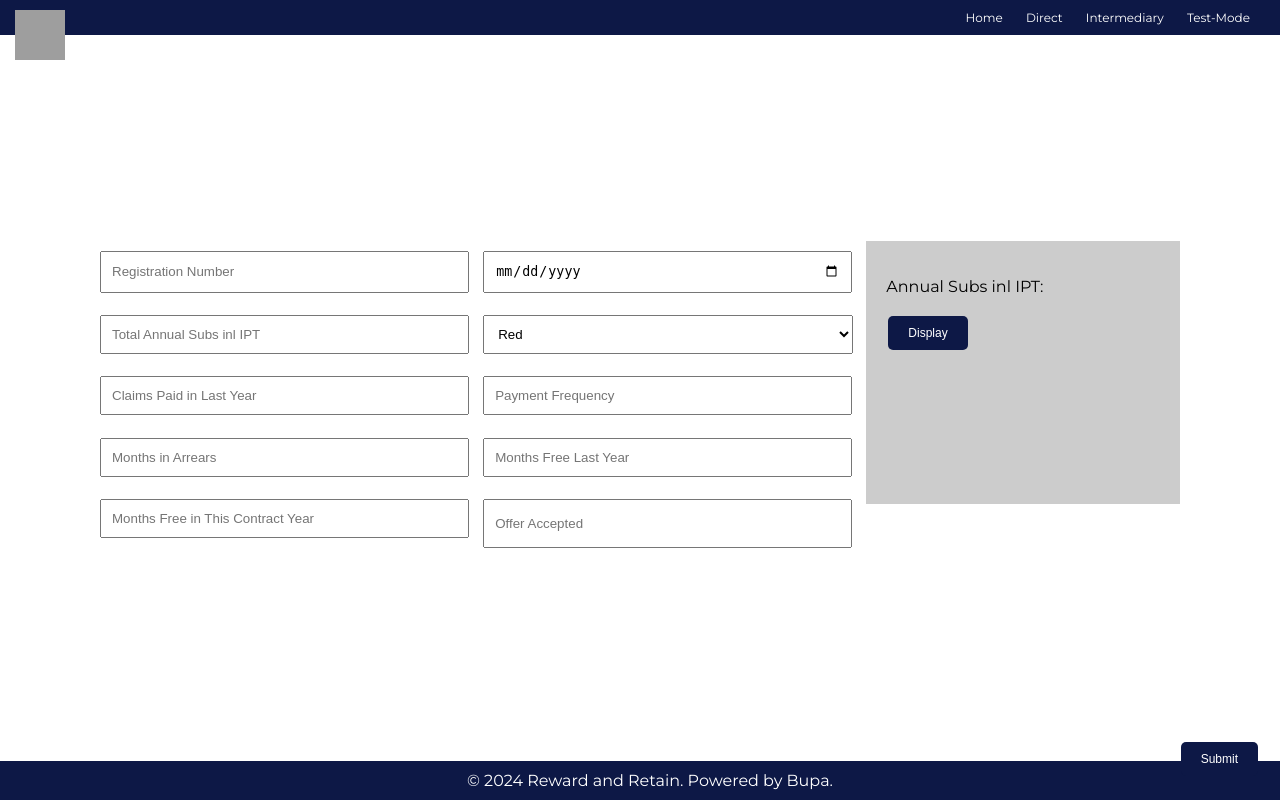
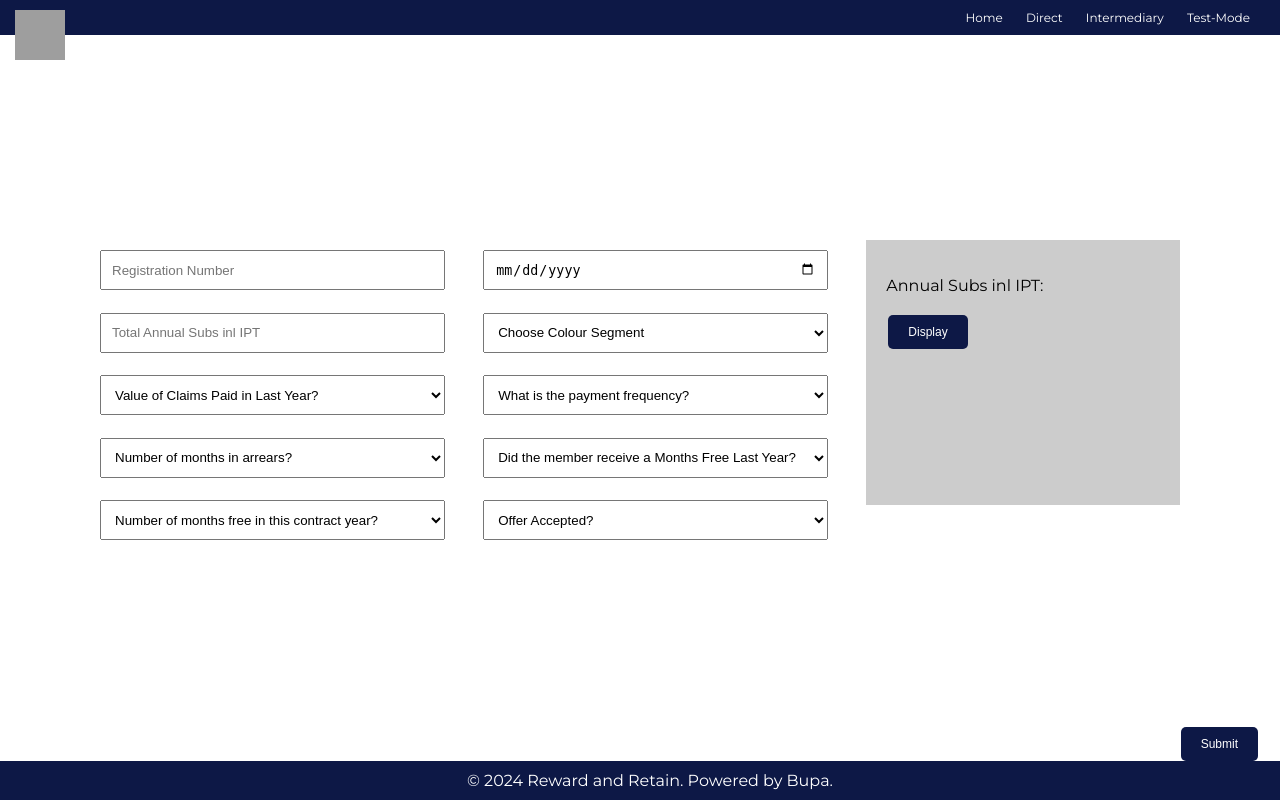
Before and after one commit to benturner993/flask-form-phase-1, a Flask app: page / in a window 1280 px wide. Run offline with Flask 3, Linux system fonts and the light colour scheme; grey boxes are pictures that could not be loaded.

Commit message:
build: initial form

```diff
--- a/data/user_data.csv
+++ b/data/user_data.csv
@@ -2,3 +2,6 @@ hello
 123,1994-11-15,123,123,123,123,123,123,123,123
 123,1992-12-12,123,New,123,123,123,123,123,123
 123,,123,Red,123,123,123,123,123,123
+,,,,,,,,,
+123,3333-11-15,,Green,Between £500 and £1000,Annually,1,No,1,No
+,,,,,,,,,
--- a/templates/index.html
+++ b/templates/index.html
@@ -4,12 +4,13 @@
 <div style="width: 100%; height: 80vh; display: flex; justify-content: center; align-items: center;">
     <div style="max-width: 90%; width: 100%;">
         <div style="margin: 0; padding: 0; display: flex; justify-content: space-between;">
-            <div style="width: 70vw;"> <!-- Form container -->
+            <div style="width: 70vw;">
                 <form id="user-form" style="margin-top: 10px; margin-bottom: 10px; display: grid; grid-template-columns: repeat(2, 45%); gap: 5%; position: relative;">
                     <input type="text" id="registration-number" name="registration-number" placeholder="Registration Number" class="input-field">
                     <input type="date" id="renewal-date" name="renewal-date" placeholder="Renewal Date" class="input-field">
                     <input type="number" id="annual-subs" name="annual-subs" placeholder="Total Annual Subs inl IPT" class="input-field">
                     <select id="color-segment" name="color-segment" class="input-field">
+                        <option value="" disabled selected>Choose Colour Segment</option>
                         <option value="Red">Red</option>
                         <option value="Green">Green</option>
                         <option value="Amber">Amber</option>
@@ -19,24 +20,57 @@
                         <option value="Purple">Purple</option>
                         <option value="Missing">Missing</option>
                     </select>
-                    <input type="number" id="claims-paid" name="claims-paid" placeholder="Claims Paid in Last Year" class="input-field">
-                    <input type="text" id="payment-frequency" name="payment-frequency" placeholder="Payment Frequency" class="input-field">
-                    <input type="number" id="months-arrears" name="months-arrears" placeholder="Months in Arrears" class="input-field">
-                    <input type="number" id="months-free-last" name="months-free-last" placeholder="Months Free Last Year" class="input-field">
-                    <input type="number" id="months-free-this" name="months-free-this" placeholder="Months Free in This Contract Year" class="input-field">
-                    <input type="text" id="offer-accepted" name="offer-accepted" placeholder="Offer Accepted" class="input-field">
+                    <select id="claims-paid" name="claims-paid" class="input-field">
+                        <option value="" disabled selected>Value of Claims Paid in Last Year?</option>
+                        <option value="Less Than £500">Less Than £500</option>
+                        <option value="Between £500 and £1000">Between £500 and £1000</option>
+                        <option value="More Than £1000">More Than £1000</option>
+                    </select>
+                    <select id="payment-frequency" name="payment-frequency" class="input-field">
+                        <option value="" disabled selected>What is the payment frequency?</option>
+                        <option value="Monthly">Monthly</option>
+                        <option value="Annually">Annually</option>
+                    </select>
+                    <select id="months-arrears" name="months-arrears" class="input-field">
+                        <option value="" disabled selected>Number of months in arrears?</option>
+                        <option value="0">0</option>
+                        <option value="1">1</option>
+                        <option value="2">2</option>
+                        <option value="3">3</option>
+                    </select>
+                    <select id="months-free-last" name="months-free-last" class="input-field">
+                        <option value="" disabled selected>Did the member receive a Months Free Last Year?</option>
+                        <option value="Yes">Yes</option>
+                        <option value="No">No</option>
+                    </select>
+                    <select id="months-free-this" name="months-free-this" class="input-field">
+                        <option value="" disabled selected>Number of months free in this contract year?</option>
+                        <option value="0">0</option>
+                        <option value="1">1</option>
+                        <option value="2">2</option>
+                        <option value="3">3</option>
+                    </select>
+                    <select id="offer-accepted" name="offer-accepted" class="input-field">
+                        <option value="" disabled selected>Offer Accepted?</option>
+                        <option value="Not Eligible for Offer">Not Eligible for Offer</option>
+                        <option value="Yes">Yes</option>
+                        <option value="No">No</option>
+                        <option value="Maybe">Maybe</option>
+                        <option value="Yes - With STM Override">Yes - With STM Override</option>
+                        <option value="Maybe - With STM Override">Maybe - With STM Override</option>
+                    </select>
                 </form>
             </div>
             <div style="background-color: #ccc; padding: 20px; width: 25vw; margin-bottom: 5px;"> <!-- Grey box container -->
                 <p>Annual Subs inl IPT:</p>
-                <button onclick="displayAnnualSubs()">Display</button>
+                <button onclick="displayAnnualSubs()" style="margin-bottom: 5px;">Display</button>
                 <p id="annual-subs-display"></p>
             </div>
         </div>
     </div>
 </div>
 
-<button type="button" onclick="submitForm()" style="position: fixed; bottom: 20px; right: 20px;">Submit</button>
+<button type="button" onclick="submitForm()" style="position: fixed; bottom: 35px; right: 20px;">Submit</button>
 
 <script>
     const formInputs = document.querySelectorAll('.input-field');
@@ -92,12 +126,14 @@
     .input-field {
         padding: 10px;
         width: 100%;
+        box-sizing: border-box; /* Ensure padding and border are included in the width and height */
+        height: 40px; /* Set a consistent height for all input fields */
     }
 
     /* Adjust width for select element */
     select.input-field {
-        width: calc(100% + 25px); /* Adjust as needed based on appearance */
-        padding-right: 30px; /* Increase padding to accommodate dropdown arrow */
+        width: 100%; /* Adjust as needed based on appearance */
+        height: 40px; /* Ensure height matches other input fields */
     }
 
     .input-field:not(:last-child) {
```
